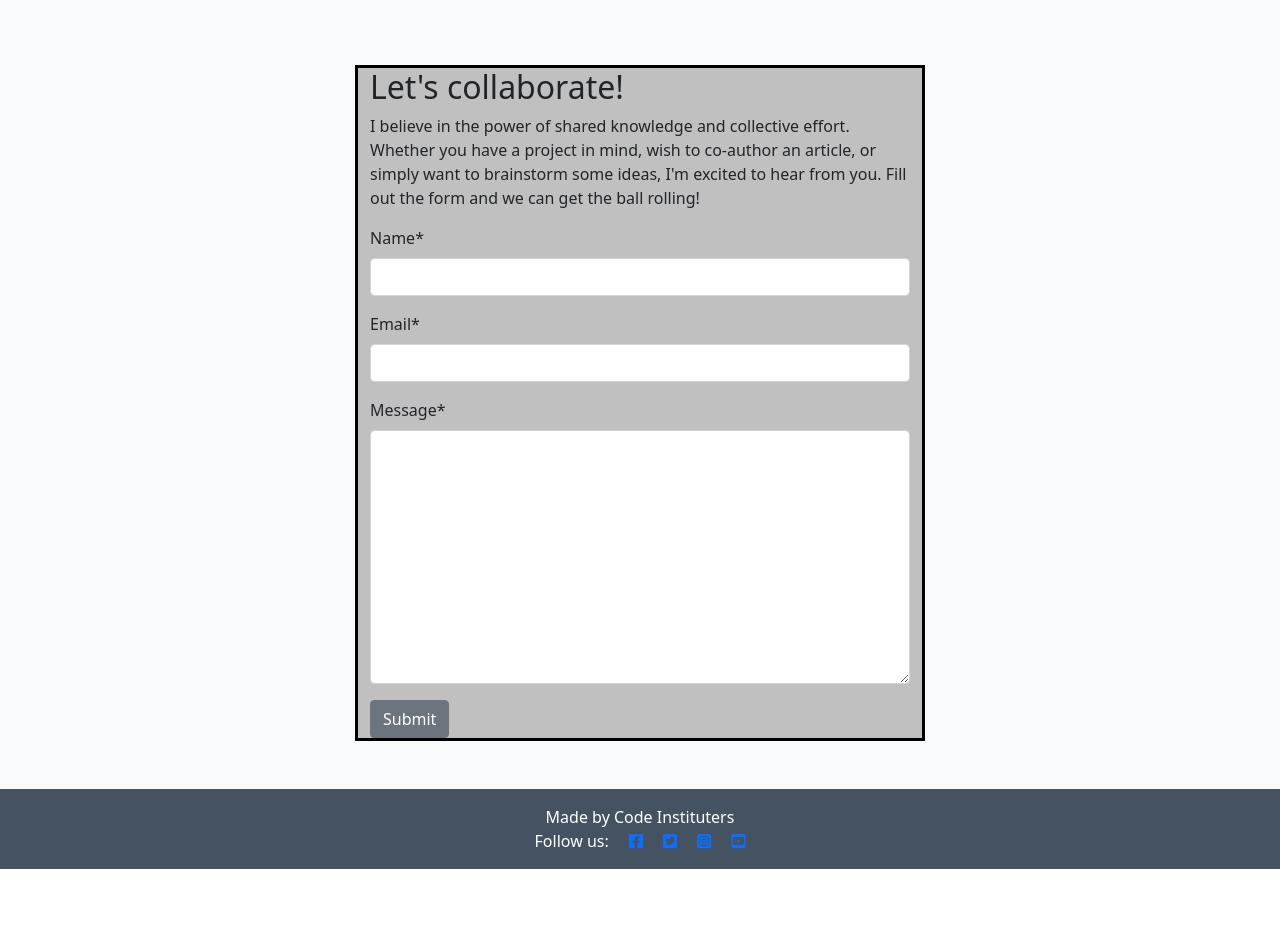
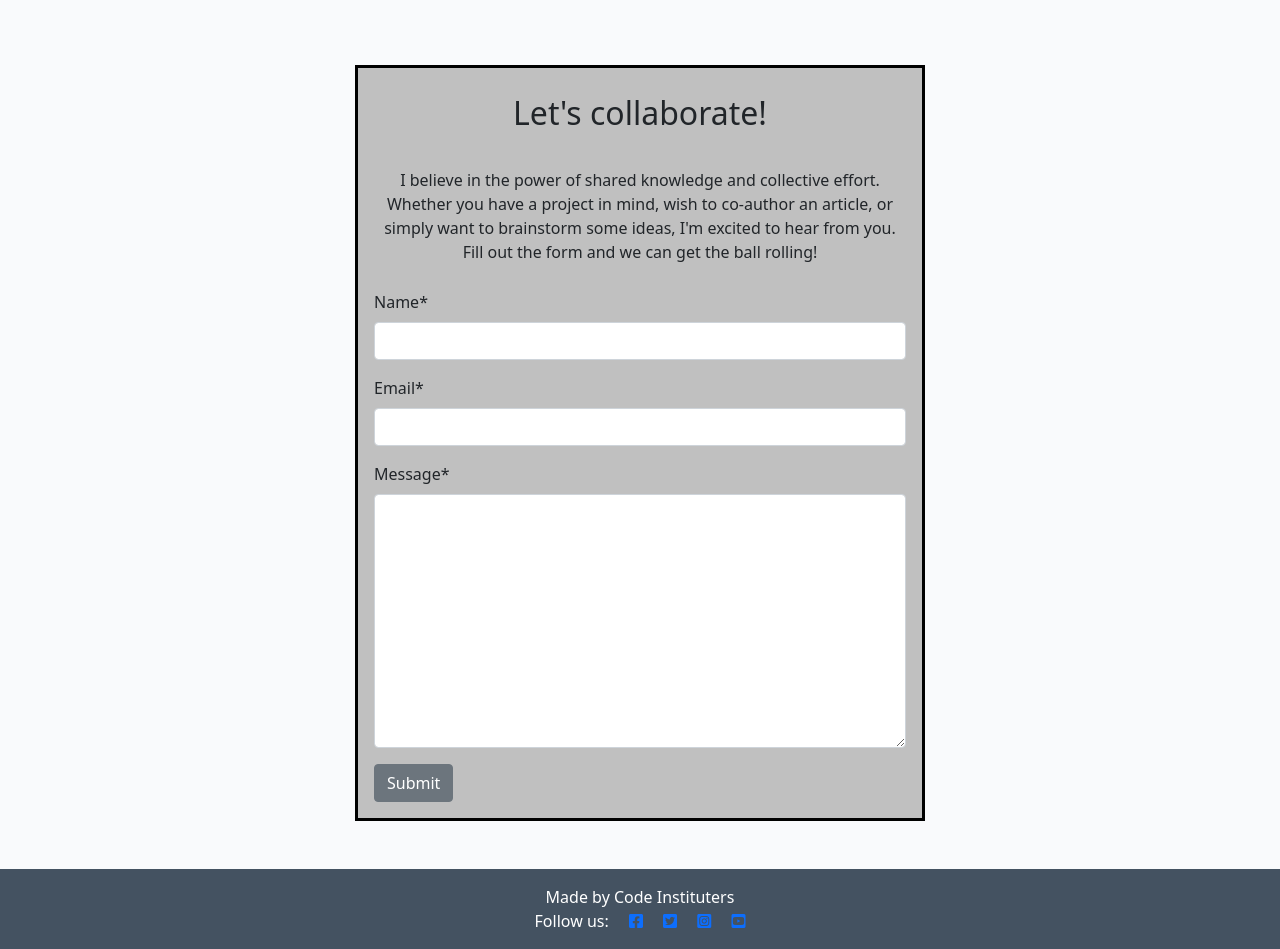
Before and after one commit to Wazza1999/Project-4-blog, a Django app: page /about/ in a window 1280 px wide. Shown: the part 193-1142 px from the top of the page. Before the commit the page ends 1062 px from the top, so only its background shows below. Run offline with Django 4.2, Linux system fonts and the light colour scheme; data that the repository does not hold is empty; some libraries are stand-ins or nearby versions.

Commit message:
fixed padding in about page

```diff
--- a/about/templates/about/about.html
+++ b/about/templates/about/about.html
@@ -26,8 +26,8 @@
     </div>
     <div class="row justify-content-center">
         <div class="col-12 col-md-6 my-5" id="aboutcontainer">
-            <h2>Let's collaborate!</h2>
-            <p>I believe in the power of shared knowledge and collective effort.
+            <h2 id="collaborateposttitle">Let's collaborate!</h2>
+            <p id="collaborateposttext">I believe in the power of shared knowledge and collective effort.
                 Whether you have a project in mind, wish to co-author
                 an article, or simply want to brainstorm some ideas,
                 I'm excited to hear from you. Fill out the form
--- a/static/css/style.css
+++ b/static/css/style.css
@@ -233,16 +233,39 @@ img.card-img-top{
 #aboutme{
     border: solid 3px black;
     background-color: silver;
+    text-align: center;
 }
 
 #aboutcontainer{
     border: solid 3px black;
     background-color: silver;
+    padding: 16px;
 }
 
+#collaborateposttitle{
+    margin-top: 0;
+    margin-bottom: 1rem;
+    padding: 10px;
+    text-align: center;
+}
+
+#collaborateposttext{
+    margin-top: 0;
+    margin-bottom: 1rem;
+    padding: 10px;
+    text-align: center;
+}
 /* Categories Page Styling */
 
 #posttitle{
     border:solid 3px black;
     background-color: silver;
 }
+
+/* Media queries */
+@media (max-width: 728px) {
+    img {
+        max-width: 100%;
+        height: auto;
+    }
+}
--- a/templates/base.html
+++ b/templates/base.html
@@ -1,14 +1,9 @@
 {% load static %}
-{% url 'home' as home_url %}
-{% url 'about' as about_url %}
-{% url 'account_login' as login_url %}
-{% url 'account_signup' as signup_url %}
-{% url 'account_logout' as logout_url %}
 
 <!DOCTYPE html>
 <html class="h-100" lang="en">
   <head>
-    <title>Warrens Kitchen</title>
+    <meta charset="UTF-8">
     <meta name="viewport" content="width=device-width, initial-scale=1" />
 
     <!-- Google Fonts CSS -->
@@ -39,7 +34,7 @@
 
     <!-- Favicon -->
     <link rel="icon" type="image/x-icon" href="{% static 'favicon/favicon.ico' %}">
-
+    <title>Warrens Kitchen</title>
   </head>
 
   <body class="d-flex flex-column h-100 main-bg">
```
Also changed, not shown: foodblog/settings.py (+1 -7 lines).
